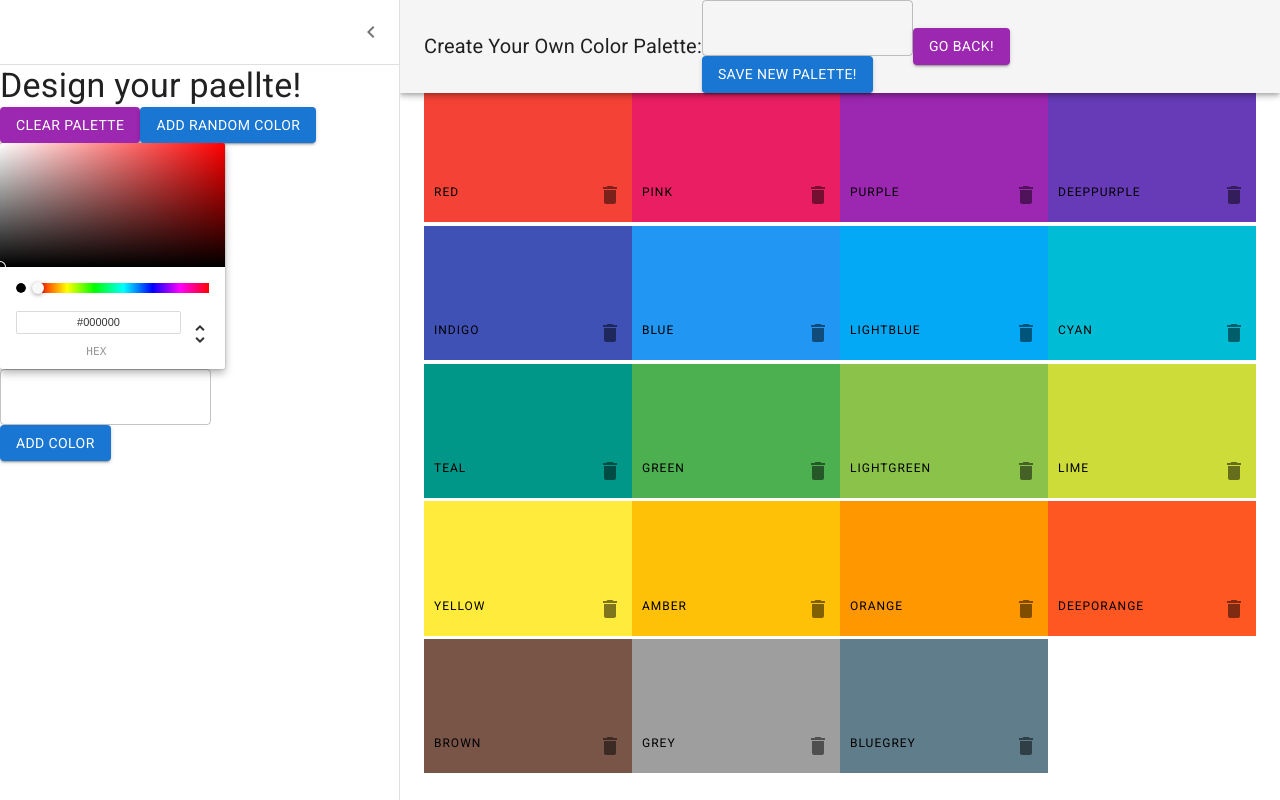
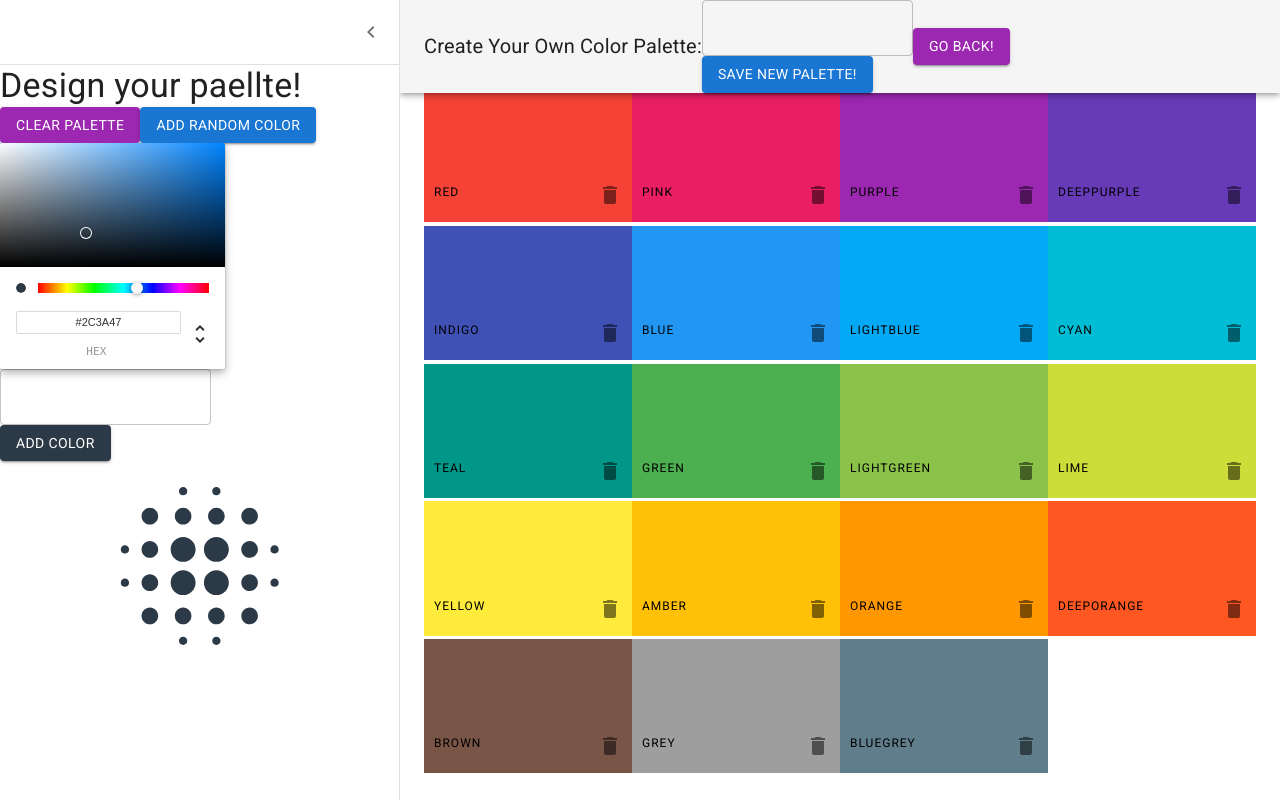
Before and after one commit to kjoling/my-color-project-app, a React (Create React App) app: page /palette/new in a window 1280 px wide. Both pictures are taken after a click on the button "open drawer". Built offline with nearby package versions, Linux system fonts and the light colour scheme.

Commit message:
Refactor ColorPicker

```diff
--- /dev/null
+++ b/src/ColorPickerForm.js
@@ -0,0 +1,107 @@
+import React, { useState } from "react";
+import { Button } from "@mui/material";
+import { ChromePicker } from "react-color";
+import { useForm, Controller } from "react-hook-form";
+import { TextField } from "@mui/material";
+import * as Yup from "yup";
+import { yupResolver } from "@hookform/resolvers/yup";
+import { css } from "@emotion/css";
+
+export default function ColorPickerForm(props) {
+  const {
+    colors,
+    currentColor,
+    defaultValues,
+    changeColor,
+    onSubmit,
+    maxColors,
+  } = props;
+
+  const colorNameValidationSchema = Yup.object().shape({
+    colorName: Yup.string()
+      .test("colorNameCheck", "Name is already taken", (value) => {
+        return colors.every(
+          ({ name }) => name.toLowerCase() !== value.toLowerCase()
+        );
+      })
+      .test("colorCheck", "Color is already taken", () => {
+        return colors.every(({ color }) => color !== currentColor);
+      })
+      .test("colorSelectedCheck", "Please select a color", () => {
+        return currentColor.length !== 0;
+      })
+      .required("Value cannot be blank"),
+  });
+
+  const {
+    handleSubmit: handleColorNameSubmit,
+    control: controlColorName,
+    formState: { errors: errorsColorName },
+  } = useForm(
+    { resolver: yupResolver(colorNameValidationSchema) },
+    defaultValues
+  );
+
+  const disabled = colors.length >= maxColors;
+
+  const btnText = <div>{disabled ? "Palette full!" : "Add Color"}</div>;
+
+  return (
+    <div>
+      <ChromePicker
+        color={currentColor}
+        onChangeComplete={(newColor) => changeColor(newColor)}
+        onChange={changeColor}
+        disableAlpha
+      />
+      <form onSubmit={handleColorNameSubmit((data) => onSubmit(data))}>
+        <Controller
+          control={controlColorName}
+          name="colorName"
+          render={({ field: { onChange, onBlur, value = "" } }) => (
+            <div>
+              <TextField
+                onChange={onChange}
+                onBlur={onBlur}
+                value={value}
+                required
+              />
+            </div>
+          )}
+        />
+        {Object.keys(errorsColorName).length !== 0 ? (
+          <div
+            className={css`
+              ${styles.error}
+            `}
+          >
+            {errorsColorName?.colorName.message}
+          </div>
+        ) : null}
+        <Button
+          variant="contained"
+          color="primary"
+          style={
+            !disabled
+              ? { backgroundColor: currentColor }
+              : { backgroundColor: undefined }
+          }
+          type="submit"
+          disabled={disabled}
+        >
+          {btnText}
+        </Button>
+      </form>
+    </div>
+  );
+}
+
+const styles = {
+  error: {
+    color: "red",
+    fontStyle: "italic",
+  },
+  link: {
+    textDecoration: "none",
+  },
+};
--- a/src/NewPaletteForm.js
+++ b/src/NewPaletteForm.js
@@ -2,21 +2,15 @@ import React, { useState } from "react";
 import { styled } from "@mui/material/styles";
 import Box from "@mui/material/Box";
 import Drawer from "@mui/material/Drawer";
-import MuiAppBar from "@mui/material/AppBar";
 import { Button } from "@mui/material";
 import Typography from "@mui/material/Typography";
 import Divider from "@mui/material/Divider";
 import IconButton from "@mui/material/IconButton";
 import ChevronLeftIcon from "@mui/icons-material/ChevronLeft";
+import LensBlurIcon from "@mui/icons-material/LensBlur";
 import { v4 as uuidv4 } from "uuid";
-import { ChromePicker } from "react-color";
 import DraggableColorBox from "./DraggableColorBox";
-import { useForm, Controller } from "react-hook-form";
-import { TextField } from "@mui/material";
-import * as Yup from "yup";
-import { yupResolver } from "@hookform/resolvers/yup";
 import { useNavigate } from "react-router-dom";
-import { css } from "@emotion/css";
 import {
   DndContext,
   closestCenter,
@@ -32,6 +26,7 @@ import {
   rectSwappingStrategy,
 } from "@dnd-kit/sortable";
 import PaletteFormNav from "./PaletteFormNav";
+import ColorPickerForm from "./ColorPickerForm";
 
 const drawerWidth = 400;
 const defaultValues = {
@@ -72,33 +67,19 @@ NewPaletteForm.defaultProps = {
 };
 
 export default function NewPaletteForm(props) {
-  //color name and submission validation:
-  const colorNameValidationSchema = Yup.object().shape({
-    colorName: Yup.string()
-      .test("colorNameCheck", "Name is already taken", (value) => {
-        return colors.every(
-          ({ name }) => name.toLowerCase() !== value.toLowerCase()
-        );
-      })
-      .test("colorCheck", "Color is already taken", () => {
-        return colors.every(({ color }) => color !== currentColor);
-      })
-      .required("Value cannot be blank"),
-  });
-
-  const {
-    handleSubmit: handleColorNameSubmit,
-    control: controlColorName,
-    formState: { errors: errorsColorName },
-  } = useForm(
-    { resolver: yupResolver(colorNameValidationSchema) },
-    defaultValues
-  );
-
   //state and props
   const { palettes, maxColors } = props;
   const [open, setOpen] = React.useState(false);
-  const [currentColor, setCurrentColor] = useState([]);
+
+  const getRandomColor = () => {
+    const allColors = palettes.map((palette) => palette.colors).flat();
+    const rand = Math.floor(Math.random() * allColors.length);
+    return allColors[rand];
+  };
+
+  const randColor = getRandomColor().color;
+
+  const [currentColor, setCurrentColor] = useState(randColor);
   const [colors, setColors] = useState(palettes[0].colors);
   const navigate = useNavigate();
   const sensors = useSensors(
@@ -115,12 +96,12 @@ export default function NewPaletteForm(props) {
   const clearColors = () => {
     setColors([]);
   };
+
   const addRandomColor = () => {
     //pick random color from all palettes that are currently stored
-    const allColors = palettes.map((palette) => palette.colors).flat();
-    console.log(allColors);
-    const rand = Math.floor(Math.random() * allColors.length);
-    setColors((oldColors) => [...oldColors, allColors[rand]]);
+    const randomColor = getRandomColor();
+    setColors((oldColors) => [...oldColors, randomColor]);
+    setCurrentColor(randomColor.color);
   };
 
   const changeColor = (newColor) => {
@@ -132,7 +113,6 @@ export default function NewPaletteForm(props) {
       name: colorName,
     };
     setColors((oldColors) => [...oldColors, newColor]);
-    setCurrentColor("");
   };
 
   const handleDrawerOpen = () => {
@@ -165,6 +145,7 @@ export default function NewPaletteForm(props) {
 
   const onSubmit = (data) => {
     addColor(data);
+    console.log(data);
   };
 
   const savePalette = (data) => {
@@ -233,46 +214,28 @@ export default function NewPaletteForm(props) {
             {colors.length >= maxColors ? "Palette full!" : "Add Random Color"}{" "}
           </Button>
         </div>
-        <ChromePicker
-          color={currentColor}
-          onChangeComplete={(newColor) => changeColor(newColor)}
-          onChange={changeColor}
-          disableAlpha
+        <ColorPickerForm
+          colors={colors}
+          currentColor={currentColor}
+          defaultValues={defaultValues}
+          changeColor={changeColor}
+          onSubmit={onSubmit}
+          maxColors={maxColors}
         />
-        <form onSubmit={handleColorNameSubmit((data) => onSubmit(data))}>
-          <Controller
-            control={controlColorName}
-            name="colorName"
-            render={({ field: { onChange, onBlur, value = "" } }) => (
-              <div>
-                <TextField
-                  onChange={onChange}
-                  onBlur={onBlur}
-                  value={value}
-                  required
-                />
-              </div>
-            )}
-          />
-          {Object.keys(errorsColorName).length !== 0 ? (
-            <div
-              className={css`
-                ${styles.error}
-              `}
-            >
-              {errorsColorName?.colorName.message}
-            </div>
-          ) : null}
-          <Button
-            variant="contained"
-            color="primary"
-            style={{ backgroundColor: currentColor }}
-            type="submit"
-            disabled={colors.length >= maxColors}
-          >
-            {colors.length >= maxColors ? "Palette full!" : "Add Color"}
-          </Button>
-        </form>
+
+        <LensBlurIcon
+          sx={{
+            color: currentColor,
+            fontSize: 200,
+            width: "50%",
+            height: "25%",
+            margin: "0 auto",
+            display: "inline-block",
+            position: "relative",
+            marginBottom: "-3.5px",
+            marginTop: "5px",
+          }}
+        />
       </Drawer>
       <Main open={open}>
         <DrawerHeader />
@@ -294,13 +257,3 @@ export default function NewPaletteForm(props) {
     </Box>
   );
 }
-
-const styles = {
-  error: {
-    color: "red",
-    fontStyle: "italic",
-  },
-  link: {
-    textDecoration: "none",
-  },
-};
```
